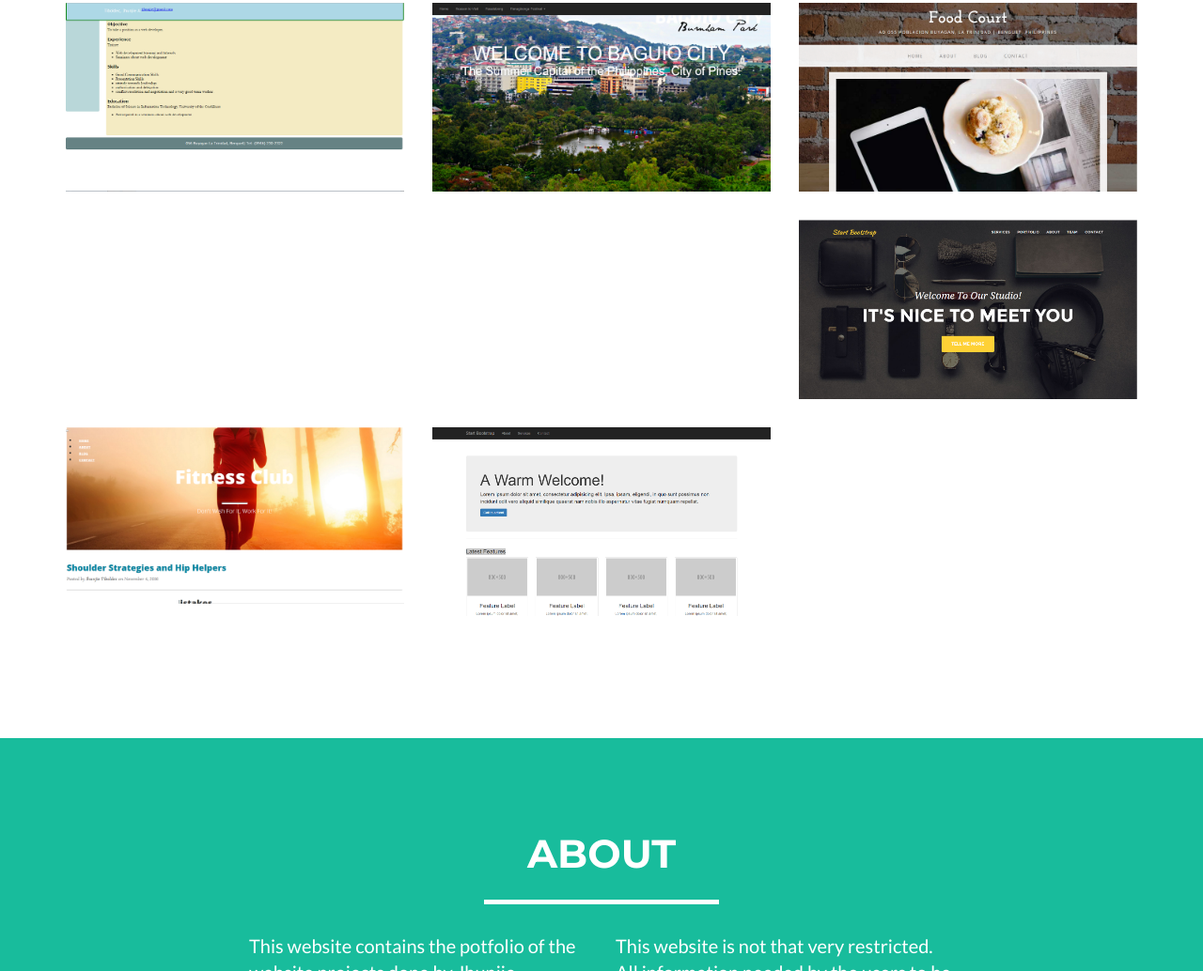
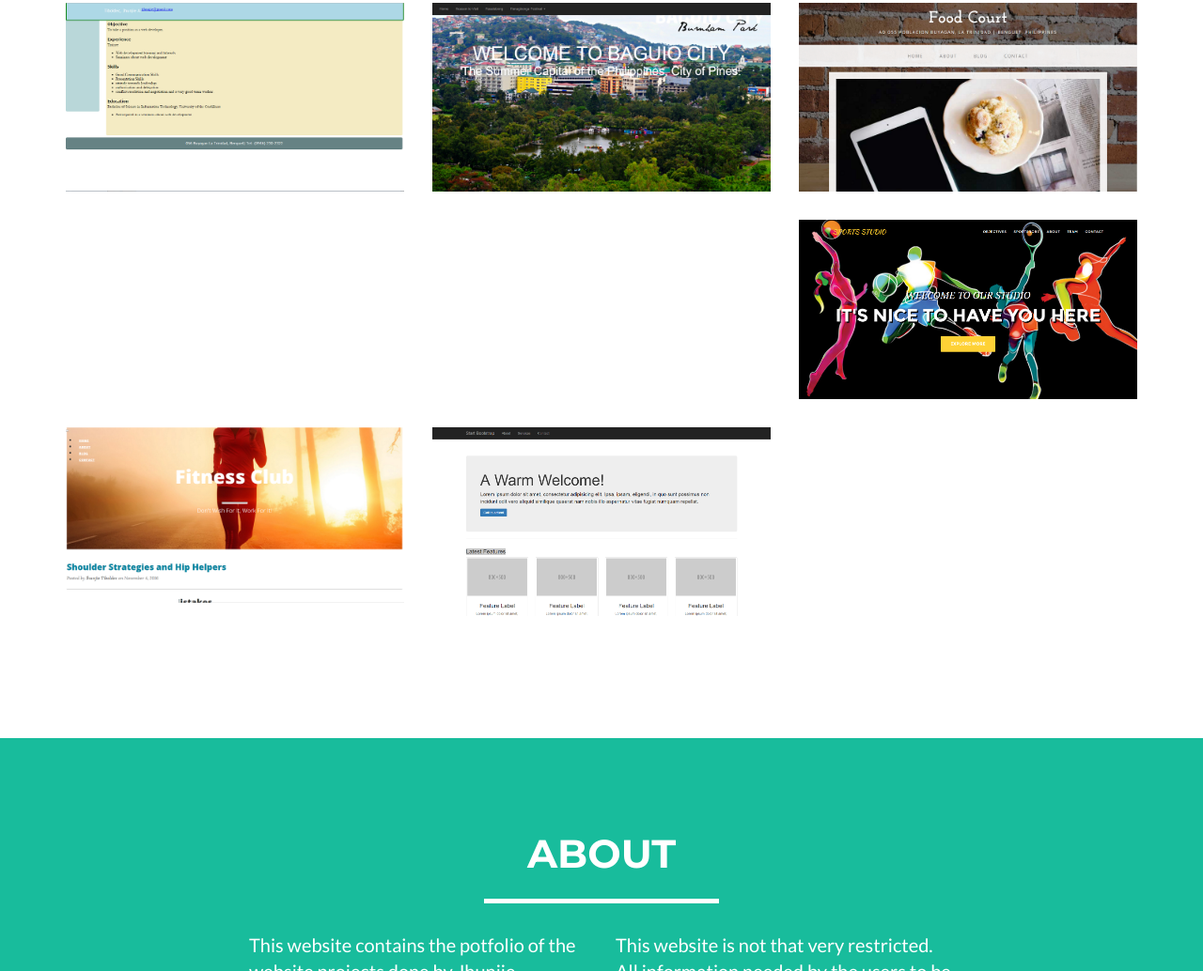
Before and after one commit to tiboldecjhunjie/freelancer.github.io, a website: page index.html in a window 1280 px wide. Shown: the part 1034-2068 px from the top of the page at 94% size. Drawn offline with nearby package versions, Linux system fonts and the light colour scheme.

Commit message:
Update index.html

```diff
--- a/index.html
+++ b/index.html
@@ -143,7 +143,7 @@
                                 <i class="fa fa-search-plus fa-3x"></i>
                             </div>
                         </div>
-                        <img src="img/portfolio/Agency.PNG" class="img-responsive" alt="">
+                        <img src="img/portfolio/Studio.PNG" class="img-responsive" alt="">
                     </a>
                 </div>
                 <div class="col-sm-4 portfolio-item">
@@ -427,7 +427,7 @@
                         <div class="modal-body">
                             <h2>One Page</h2>
                             <hr class="star-primary">
-                            <img src="img/portfolio/Agency.PNG" class="img-responsive img-centered" alt="">
+                            <img src="img/portfolio/Studio.PNG" class="img-responsive img-centered" alt="">
                             <p>Sports Studio is the entertainment industry’s leading sports service provider for wardrobe, props, casting and product placement. Our understanding of the sports and entertainment industries have helped us forge relationships with the NFL, NBA, MLB, MLS and USSF to supply licensed apparel for entertainment projects. Additionally, Sports Studio has become entertainment partners for brands like Mitchell & Ness, TYR and even Zamboni.</p>
                             <ul class="list-inline item-details">
                                 <li>Project4:
```
